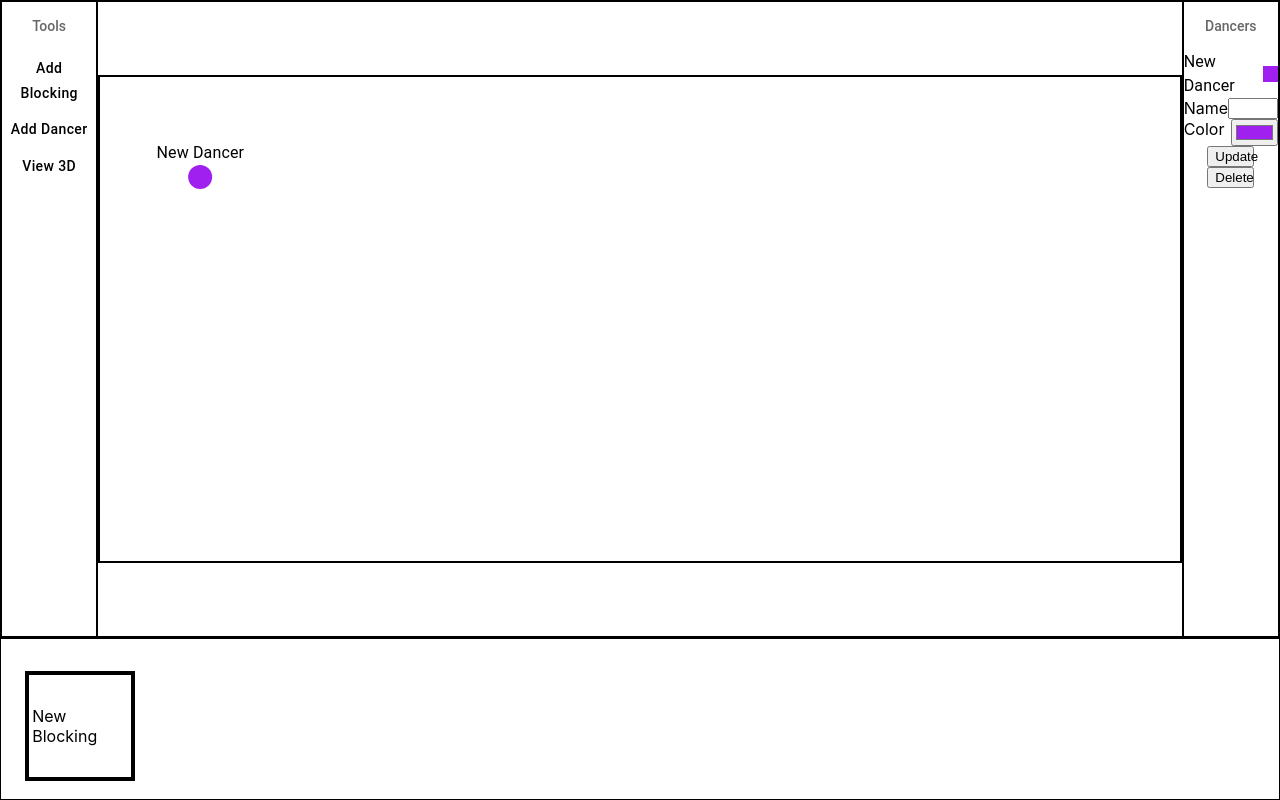
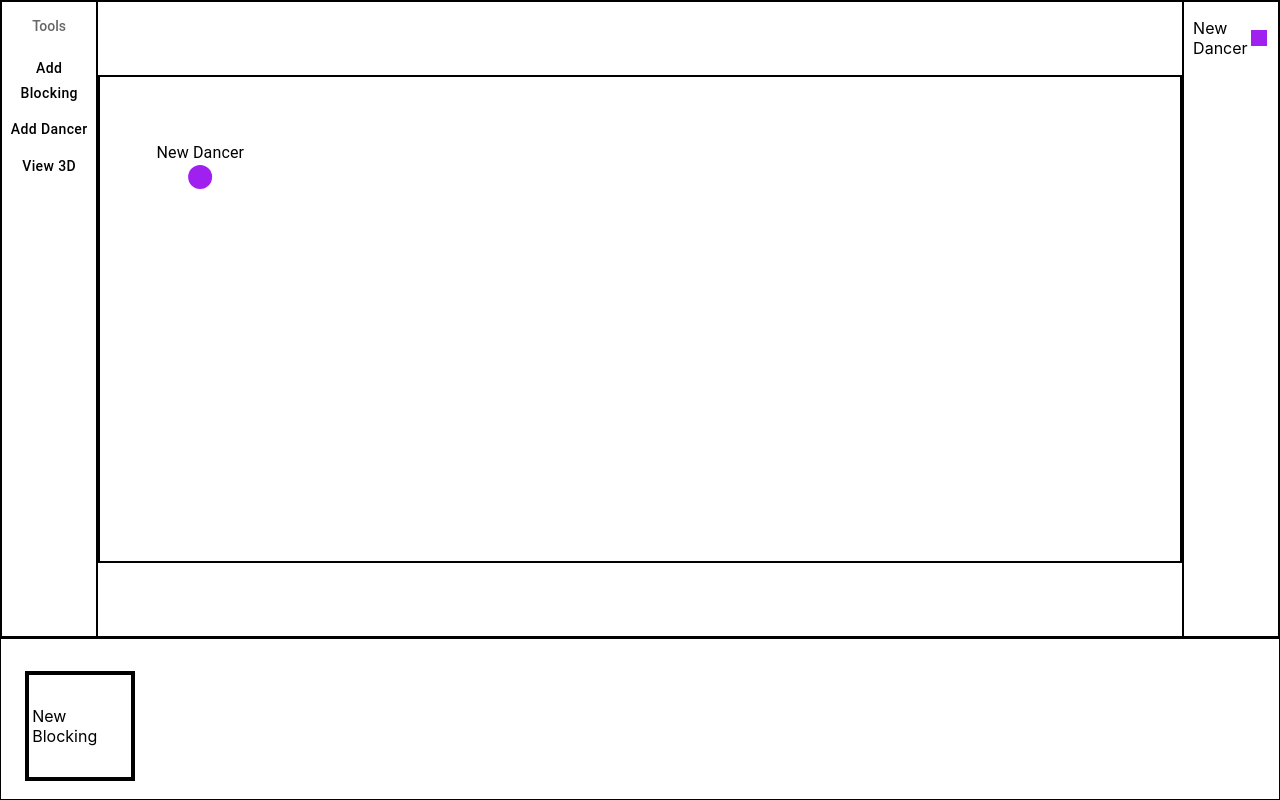
Before and after one commit to mgiang2015/danceblocks2, a React (Create React App) app: page / in a window 1280 px wide. Built offline with nearby package versions, Linux system fonts and the light colour scheme.

Commit message:
hide edit menu for dancer list til clicked

```diff
--- a/src/view/components/blockingList/blockingListItem.tsx
+++ b/src/view/components/blockingList/blockingListItem.tsx
@@ -20,7 +20,7 @@ export default function BlockingListItem({ blocking, isCurrent, onDragStart, onD
     }
 
     const showEdit = () => {
-        setEdit(true);
+        setEdit(!edit);
     }
 
     const hideEdit = () => {
--- a/src/view/components/blockingList/blockingUpdateForm.tsx
+++ b/src/view/components/blockingList/blockingUpdateForm.tsx
@@ -8,7 +8,7 @@ interface BlockingUpdateFormProps {
 }
 
 export default function BlockingUpdateForm({ blocking, hideEdit }: BlockingUpdateFormProps) {
-    const [name, setName] = useState("");
+    const [name, setName] = useState(blocking.name);
     const dispatch = useAppDispatch();
 
     // change name
--- /dev/null
+++ b/src/view/components/dancerList/dancerList.module.css
@@ -0,0 +1,32 @@
+.container {
+    display: grid;
+    width: 80%;
+    grid-template-columns: 1fr 1fr;
+    column-gap: 0.1em;
+    row-gap: 0.2em;
+    align-items: center;
+}
+
+.container div {
+    width: 100%;
+    display: flex;
+    align-items: center;
+    justify-content: center;
+}
+
+.container input {
+    width: 50%;
+}
+
+.container button {
+    width: 50%;
+}
+
+.listContainer {
+    width: 100%;
+    max-height: 40em;
+    overflow: auto;
+    display: flex;
+    flex-direction: column;
+    align-items: center;
+}
--- a/src/view/components/dancerList/dancerList.tsx
+++ b/src/view/components/dancerList/dancerList.tsx
@@ -4,6 +4,7 @@ import { useAppSelector } from "../../../control/hooks";
 import { findCurrentBlocking } from "../../../model/util";
 import DancerListItem from "./dancerListItem";
 import { useEffect, useState } from "react";
+import styles from './dancerList.module.css'
 
 export default function DancerList() {
     const [dancersCopy, setDancersCopy] = useState<Dancer[]>([])
@@ -18,13 +19,12 @@ export default function DancerList() {
     }, [currentBlocking])
 
     return (
-        <Stack sx={{ maxHeight: '35em', overflow: 'auto', width: '100%' }}>
-            <ListSubheader sx={{ display: 'flex', justifyContent: 'center' }}>Dancers</ListSubheader>
+        <div className={styles.listContainer}>
             {
                 dancersCopy.map((dancer: Dancer) => {
                     return <DancerListItem key={dancer.id} dancer={dancer}></DancerListItem>
                 })
             }
-        </Stack>
+        </div>
     )
 }
--- a/src/view/components/dancerList/dancerListItem.tsx
+++ b/src/view/components/dancerList/dancerListItem.tsx
@@ -1,18 +1,106 @@
-import { Box, Typography } from "@mui/material";
-import DancerUpdateForm from "./dancerUpdateForm";
+import { useState } from "react";
+import styles from './dancerList.module.css'
+import { useAppDispatch } from "../../../control/hooks";
+import { renameDancer, changeDancerColor, deleteDancer } from "../../../control/stateSlice";
 
 interface DancerListItemProp {
     dancer: Dancer
 }
 
 export default function DancerListItem({ dancer }: DancerListItemProp): JSX.Element {
+    const [edit, setEdit] = useState(false);
+
+    const hideEdit = () => {
+        setEdit(false);
+    }
+
+    // Ported from dancerUpdateForm
+    const dispatch = useAppDispatch();
+    const [name, setName] = useState(dancer.name);
+
+    const onNameChange = (event: React.FormEvent<HTMLInputElement>) => {
+        setName(event.currentTarget.value);
+    }
+
+    const onColorChange = (event: React.FormEvent<HTMLInputElement>) => {
+        if (event.currentTarget.value !== dancer.color) {
+            changeColor(event.currentTarget.value);
+        }
+    }
+
+    const rename = (newName: string) => {
+        dispatch(renameDancer({ id: dancer.id, name: newName }))
+    }
+    const changeColor = (newColor: string) => {
+        dispatch(changeDancerColor({ id: dancer.id, color: newColor }))
+    }
+    const removeDancer = () => {
+        dispatch(deleteDancer({ id: dancer.id }));
+    }
+
+    const onSubmit = (event: React.FormEvent<HTMLButtonElement>) => {
+        if (name !== "" && name !== dancer.name) {
+            rename(name);
+        }
+        hideEdit()
+    }
+
     return (
-        <Box>
-            <Box sx={{ display: 'flex', justifyContent: 'space-around', alignItems: 'center', width: '100%' }}>
-                <Typography>{dancer.name}</Typography>
-                <Box sx={{ height: '1em', width: '1em', backgroundColor: dancer.color }}/>
-            </Box>
-            <DancerUpdateForm dancer={dancer}/>
-        </Box>
+        <div className={styles.container}>
+            <div>
+                <p onClick={() => setEdit(!edit)} className={styles.gridItem}>{dancer.name}</p>
+            </div>
+            <div>
+                <div style={{ height: '1em', width: '1em', backgroundColor: dancer.color }}/>
+            </div>
+            {
+                edit
+                ?
+                <div>
+                    <label className={styles.gridItem} htmlFor="name">Name</label>
+                </div>
+                : null
+            }
+            {
+                edit
+                ?
+                <div>
+                    <input type={"text"} value={name} onChange={onNameChange} />
+                </div>
+                : null
+            }
+            {
+                edit
+                ?
+                <div>
+                    <label className={styles.gridItem} htmlFor="color">Color</label>
+                </div>
+                : null
+            }
+            {
+                edit
+                ?
+                <div>
+                    <input type={"color"} value={dancer.color} onChange={onColorChange} />
+                </div>
+                : null
+            }
+            {
+                edit
+                ?
+                <div>
+                    <button type="button" onClick={onSubmit}>Update</button>
+                </div>
+                : null
+            }
+            {
+                edit
+                ?
+                <div>
+                    <button type="button" onClick={removeDancer}>Delete</button>
+                </div>
+                : null
+            }
+        </div>
     )
 }
--- a/src/view/components/dancerList/dancerUpdateForm.tsx
+++ /dev/null
@@ -1,56 +0,0 @@
-import React, { useState } from "react";
-import { useAppDispatch } from "../../../control/hooks";
-import { renameDancer, changeDancerColor, deleteDancer } from "../../../control/stateSlice";
-
-interface DancerUpdateFormProps {
-    dancer: Dancer
-}
-
-export default function DancerUpdateForm({ dancer }: DancerUpdateFormProps) {
-    const dispatch = useAppDispatch();
-    const [name, setName] = useState("");
-
-    const onNameChange = (event: React.FormEvent<HTMLInputElement>) => {
-        setName(event.currentTarget.value);
-    }
-
-    const onColorChange = (event: React.FormEvent<HTMLInputElement>) => {
-        if (event.currentTarget.value !== dancer.color) {
-            changeColor(event.currentTarget.value);
-        }
-    }
-
-    const rename = (newName: string) => {
-        dispatch(renameDancer({ id: dancer.id, name: newName }))
-    }
-    const changeColor = (newColor: string) => {
-        dispatch(changeDancerColor({ id: dancer.id, color: newColor }))
-    }
-    const removeDancer = () => {
-        dispatch(deleteDancer({ id: dancer.id }));
-    }
-
-    const onSubmit = (event: React.FormEvent<HTMLButtonElement>) => {
-        if (name !== "") {
-            rename(name);
-            setName("");
-        }
-    }
-
-    return (
-        <form>
-            <div style={{display: 'flex', justifyContent: 'space-between'}}>
-                <label htmlFor="name">Name</label>
-                <input type={"text"} value={name} style={{ width: '50%' }} onChange={onNameChange} />
-            </div>
-            <div style={{display: 'flex', justifyContent: 'space-between'}}>
-                <label htmlFor="color">Color</label>
-                <input type={"color"} value={dancer.color} style={{ width: '50%' }} onChange={onColorChange} />
-            </div>
-            <div style={{display: 'flex', flexDirection: 'column', alignItems: 'center'}}>
-                <button type="button" onClick={onSubmit} style={{ width: '50%' }}>Update</button>
-                <button type="button" onClick={removeDancer} style={{ width: '50%' }}>Delete</button>
-            </div>
-        </form>
-    )
-}
```
